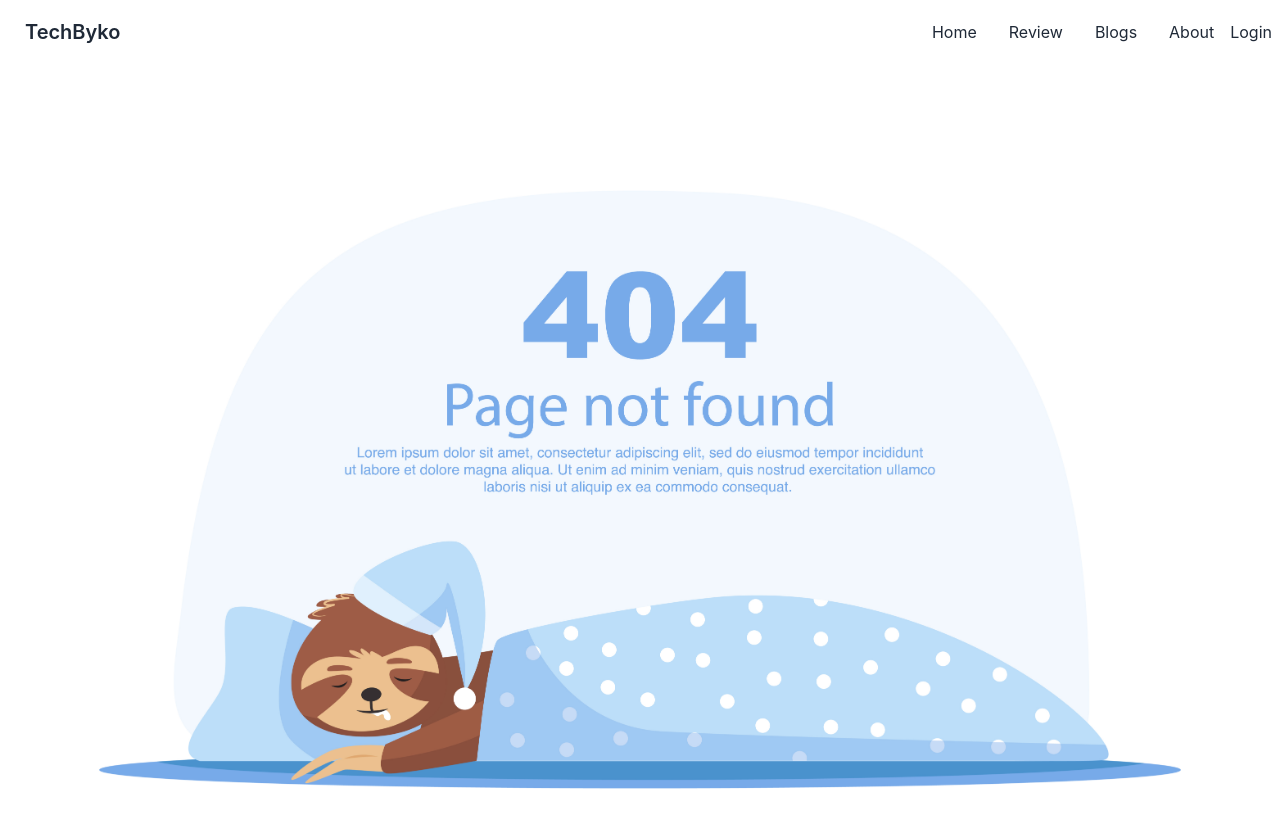
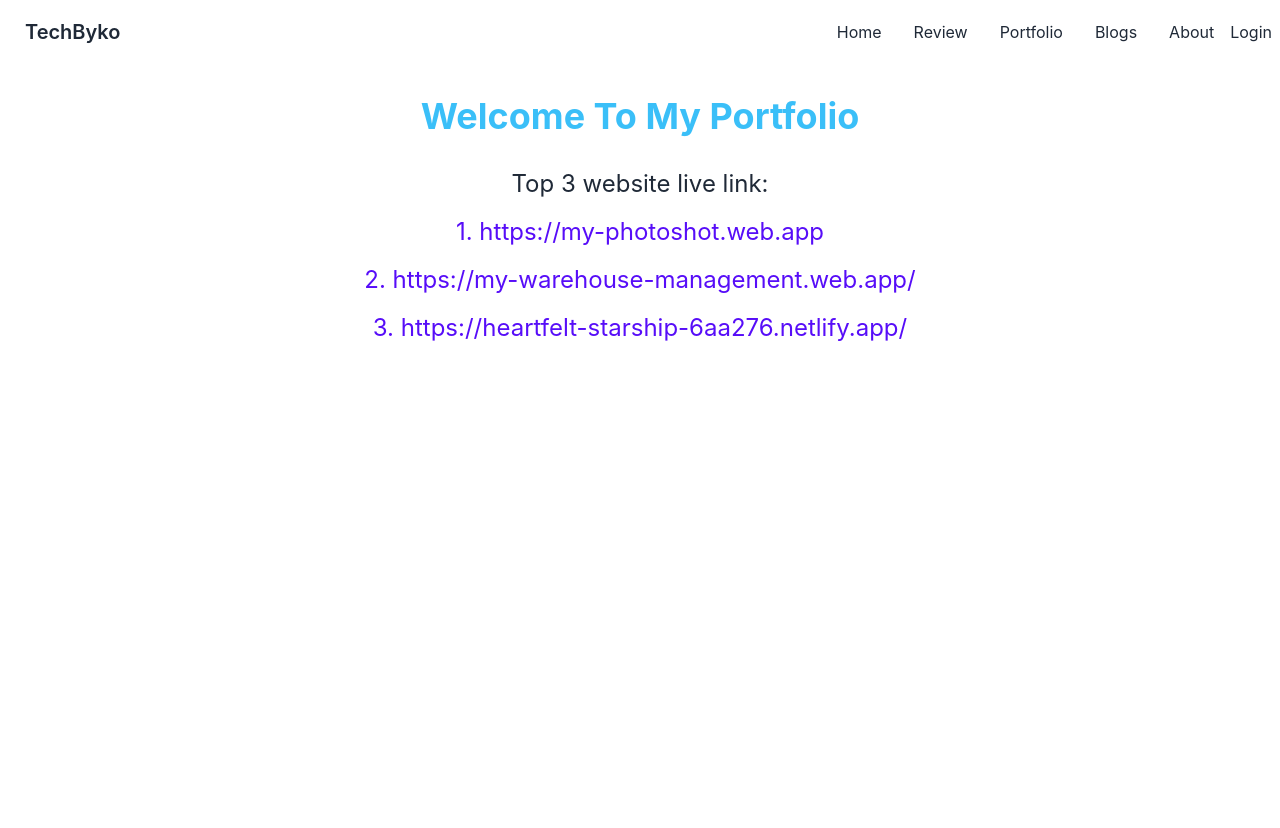
Before and after one commit to Abdullajkkniu/manufacturer-client-assign-12, a React (Create React App) app: page /portfolio in a window 1280 px wide. Shown: the top 828 px of the page. After the commit the page ends 800 px from the top, so only its background shows below. Built offline with nearby package versions, Linux system fonts and the light colour scheme; no server answers.

Commit message:
added portfolio link

```diff
--- a/src/App.js
+++ b/src/App.js
@@ -25,6 +25,7 @@ import MyReview from './Pages/Dashboard/MyReview';
 import MyProfile from './Pages/Dashboard/MyProfile';
 import AllOrders from './Pages/Dashboard/AllOrders';
 import AllUsers from './Pages/Dashboard/AllUsers';
+import MyPortfolio from './Pages/MyPortfolio';
 
 function App() {
   return (
@@ -52,6 +53,7 @@ function App() {
 
 
         <Route path='/review' element={<Reviews></Reviews>}></Route>
+        <Route path='/portfolio' element={<MyPortfolio></MyPortfolio>}></Route>
         <Route path='/blogs' element={<Blogs></Blogs>}></Route>
         <Route path='/about' element={<About></About>}></Route>
         <Route path='/login' element={<Login></Login>}></Route>
--- a/src/Home/Navbar.js
+++ b/src/Home/Navbar.js
@@ -16,6 +16,7 @@ const Navbar = () => {
     <li><Link to="/">Home</Link></li>
 
     <li><Link to="/review">Review</Link></li>
+    <li><Link to="/portfolio">Portfolio</Link></li>
     <li><Link to="/blogs">Blogs</Link></li>
     <li><Link to="/about">About</Link></li>
 
--- a/src/Pages/Dashboard/Dashboard.js
+++ b/src/Pages/Dashboard/Dashboard.js
@@ -24,8 +24,8 @@ const Dashboard = () => {
       <li><Link to="/dashboard">My-Orders</Link></li>
       <li><Link to="/dashboard/reviews">My-Reviews</Link></li>
       <li><Link to="/dashboard/myprofile">My-Profile</Link></li>
-      {<li><Link to="/dashboard/allorders">All Orders</Link></li>}
-      { <li><Link to="/dashboard/allusers">All Users</Link></li>}
+      {admin && <li><Link to="/dashboard/allorders">All Orders</Link></li>}
+      {admin && <li><Link to="/dashboard/allusers">All Users</Link></li>}
 
     </ul>
 
--- a/src/Pages/Dashboard/MyProfile.js
+++ b/src/Pages/Dashboard/MyProfile.js
@@ -4,6 +4,7 @@ const MyProfile = () => {
     return (
         <div>
             <h1>My profile</h1>
+
         </div>
     );
 };
--- /dev/null
+++ b/src/Pages/MyPortfolio.js
@@ -0,0 +1,16 @@
+import React from 'react';
+
+const MyPortfolio = () => {
+    return (
+        <div>
+            <h1 className='text-center text-4xl text-info font-bold my-8'>Welcome To My Portfolio</h1>
+            <h1 className='text-center text-2xl'>Top 3 website live link:</h1>
+
+            <p className='text-primary text-2xl block text-center  mx-auto pt-4'>1. <a  href="https://my-photoshot.web.app">https://my-photoshot.web.app</a></p>
+            <p className='text-primary text-center block  mx-auto pt-4 text-2xl'>2. <a  href="https://my-photoshot.web.app"> https://my-warehouse-management.web.app/</a></p>
+            <p className='text-primary block text-center  mx-auto pt-4 text-2xl'>3. <a  href="https://my-photoshot.web.app">https://heartfelt-starship-6aa276.netlify.app/</a></p>
+        </div>
+    );
+};
+
+export default MyPortfolio;
```
